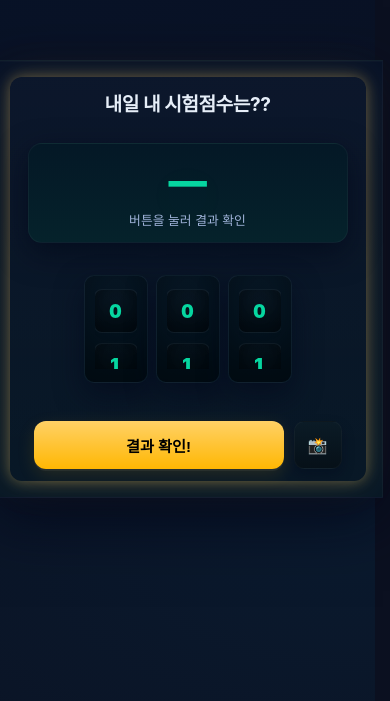
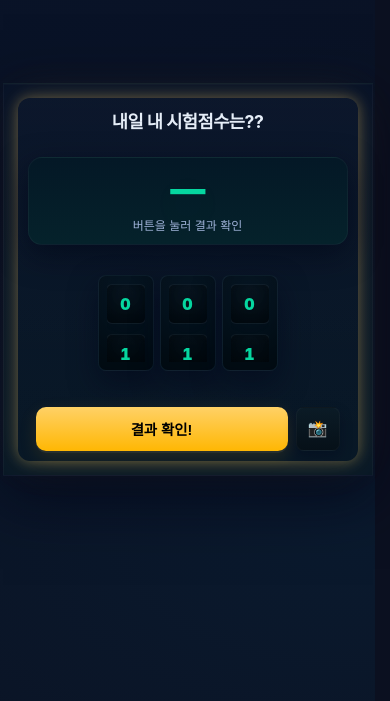
Before and after one commit to CherryB29/exam-slot-machine, a plain HTML site: page index.html in a window 390 px wide. Shown: the part 143-844 px from the top of the page. Drawn offline with Linux system fonts and the light colour scheme.

Commit message:
Update index.html

```diff
--- a/index.html
+++ b/index.html
@@ -126,69 +126,69 @@
     @media (max-width:768px){
       :root{--size: 100vw}
 
-      html,body{height:100vh;width:100vw;position:fixed;top:0;left:0}
+      html,body{height:100vh;width:100vw;position:fixed;top:0;left:0;overflow:hidden}
 
-      .wrap{width:100vw;max-width:100vw;padding:0;margin:0;display:flex;align-items:center;justify-content:center;min-height:100vh}
+      .wrap{width:100%;max-width:calc(100vw - 20px);padding:0;margin:0 auto;display:flex;align-items:center;justify-content:center;min-height:100vh}
 
       .machine{
-        width:100vw;
-        max-width:100vw;
-        padding:16px;
-        margin:0;
+        width:100%;
+        max-width:calc(100vw - 20px);
+        padding:14px;
+        margin:0 auto;
         border-radius:0;
-        gap:16px;
+        gap:12px;
         grid-template-columns:1fr;
       }
 
       .left{
-        padding:12px;
+        padding:10px;
         width:100%;
         box-sizing:border-box;
       }
 
-      .title{font-size:1.2rem;margin:0 0 6px 0}
-      .subtitle{font-size:.88rem;margin:0 0 10px 0}
+      .title{font-size:1.1rem;margin:0 0 4px 0}
+      .subtitle{font-size:.82rem;margin:0 0 8px 0}
 
       .display{
         width:100%;
-        height:100px;
-        padding:12px;
-        margin:10px 0;
+        height:88px;
+        padding:10px;
+        margin:8px 0;
         box-sizing:border-box;
       }
 
-      .bignum{font-size:2.4rem}
-      .hint{font-size:.8rem}
+      .bignum{font-size:2.2rem}
+      .hint{font-size:.75rem}
 
-      .reels{gap:8px;margin:12px 0}
-      .reel{width:64px;height:108px;padding:10px;border-radius:10px}
-      .digit{width:44px;height:44px;font-size:1.2rem;border-radius:8px}
+      .reels{gap:6px;margin:10px 0}
+      .reel{width:56px;height:96px;padding:8px;border-radius:8px}
+      .digit{width:40px;height:40px;font-size:1rem;border-radius:6px}
 
       .actions{
-        margin-top:16px;
+        margin-top:12px;
         width:100%;
-        gap:10px;
-        padding:0 12px;
+        gap:8px;
+        padding:0 8px;
         box-sizing:border-box;
       }
 
       .start-btn{
         flex:1;
         min-width:auto;
-        height:48px;
+        height:44px;
         padding:0;
-        font-size:.95rem;
-        border-radius:12px;
+        font-size:.9rem;
+        border-radius:10px;
       }
 
       .snap-btn{
-        width:48px;
-        height:48px;
-        border-radius:10px;
+        width:44px;
+        height:44px;
+        border-radius:8px;
         flex-shrink:0;
       }
 
-      footer{font-size:.78rem;margin-top:10px}
+      footer{font-size:.74rem;margin-top:8px}
     }
 
   </style>
```
